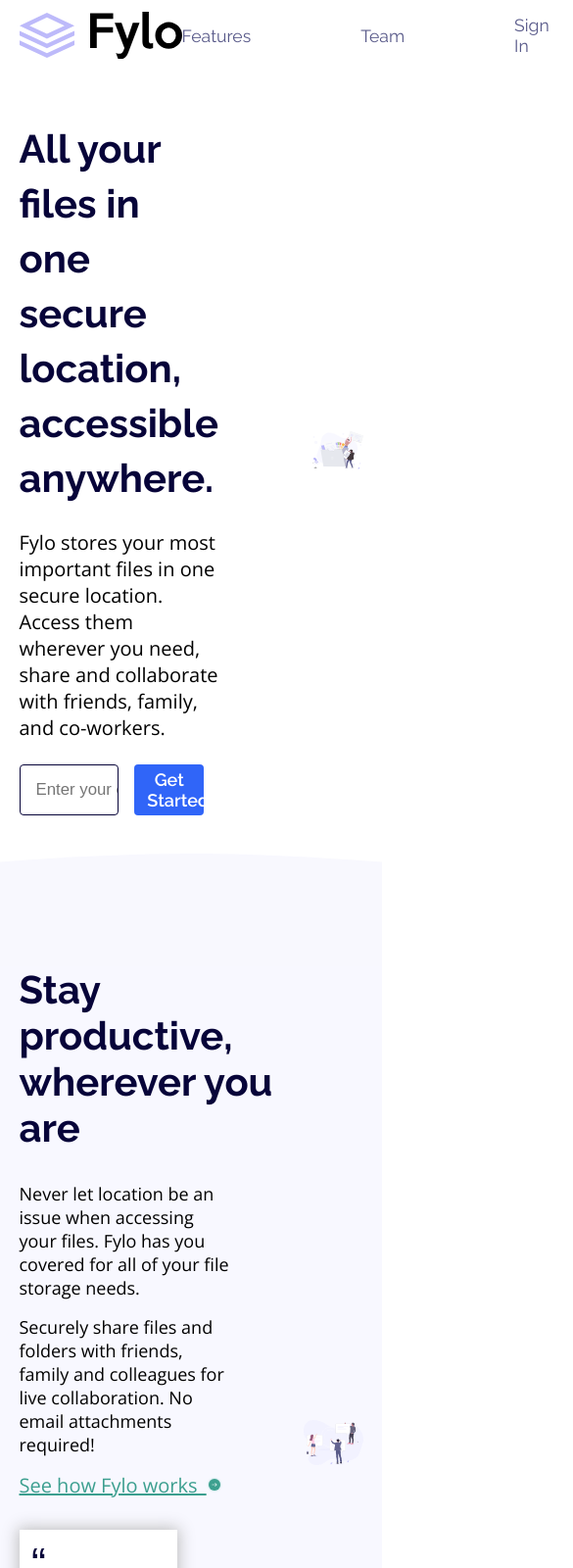
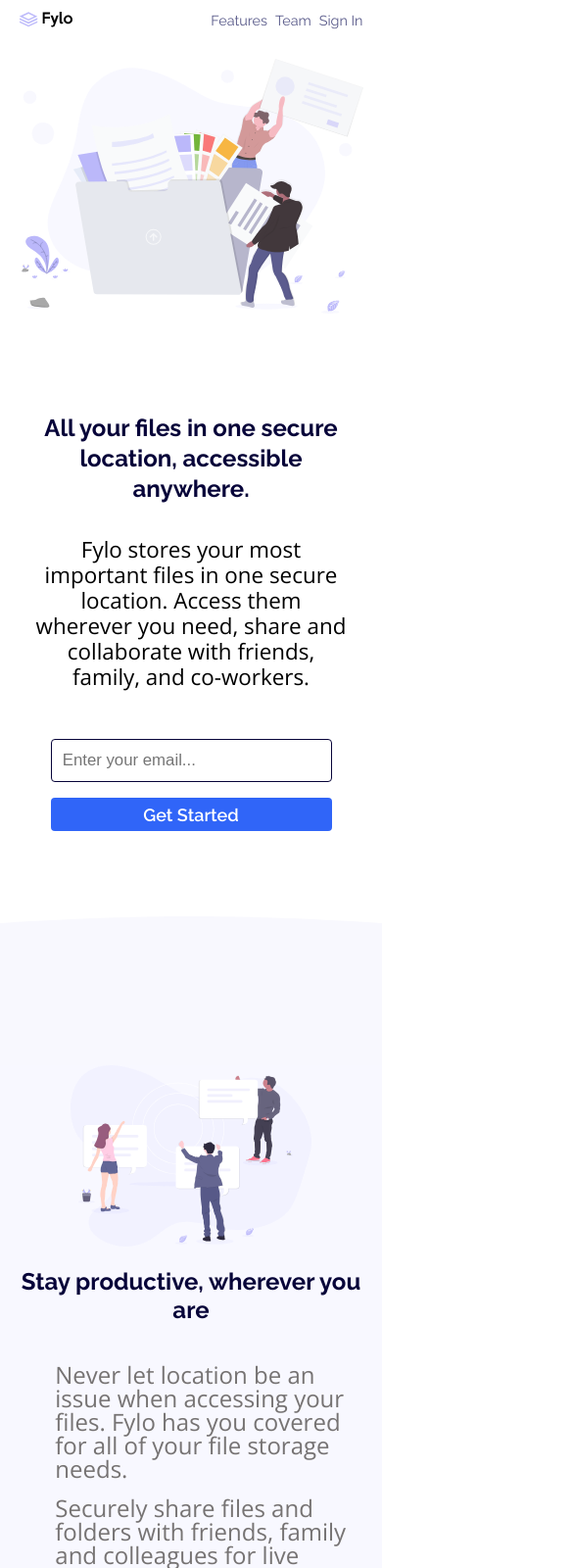
Before and after one commit to heissammy/Fylo-Landing-Page, a plain HTML site: page index.html in a window 390 px wide. Shown: the top 1600 px of the page at 98% size, 585 px wide, since content can reach past the window. Drawn offline with nearby package versions, Linux system fonts and the light colour scheme.

Commit message:
initial commit

```diff
--- a/css/main.css
+++ b/css/main.css
@@ -66,7 +66,8 @@ section {
 }
 
 .text-content {
-    font-size: 1.25rem;
+    font-size: 1.1rem;
+    line-height: 22px;
 }
 
 .section-1 .form-wrapper {
@@ -113,13 +114,15 @@ section {
     background-position: center top;
     height: 115px;
     width: 100%;
-    margin-top: 5%;
+    margin-top: 9%;
+    padding-top: 14rem;
 }
 
 .section-2 {
     background-color: hsl(240deg 100% 98.7%);
     padding-top: 0;
     gap: 1rem;
+    padding-bottom: 7rem;
 }
 
 .section-2 .heading {
@@ -142,7 +145,8 @@ section {
 }
 
 .section-2 .content-wrapper>p {
-    font-size: 1.125rem;
+    font-size: 1.1rem;
+    line-height: 1.5rem;
 }
 
 .section-2 .link {
@@ -195,11 +199,11 @@ section {
 .more-info {
     color: #fff;
     font-size: 1.8rem;
-   padding-bottom: 1rem;
+    padding-bottom: 1rem;
 }
 
 .further-details {
-   line-height: 1.8rem;
+    line-height: 1.8rem;
     color: #fff;
     font-size: 1.125rem;
 }
@@ -208,6 +212,7 @@ section {
     background-color: hsl(238, 22%, 44%);
     width: 100%;
     gap: 17rem;
+    padding-top: 7rem;
 }
 
 .section-3 .input-field2 {
@@ -224,7 +229,7 @@ section {
     width: 43%;
 }
 
-.right{
+.right {
     display: flex;
     flex-direction: column;
     gap: 10px;
@@ -249,6 +254,7 @@ footer {
     display: flex;
     flex-direction: column;
     gap: 1.5rem;
+    padding-top: 7rem;
 }
 
 .footer-1 {
@@ -265,6 +271,7 @@ footer {
 .logo-2 {
     vertical-align: middle;
     filter: brightness(0) invert(1);
+    padding-top: 1rem;
 }
 
 .first-ul {
@@ -285,3 +292,215 @@ a {
     text-decoration: none;
     color: #fff;
 }
+
+.email {
+    padding-right: 1rem;
+}
+
+.phone-number {
+    padding-right: 1rem;
+}
+
+/* ********************************************MOBILE-VIEW************************************************************ */
+
+
+@media screen and (max-width: 1300px) {
+
+    .section-2 .heading {
+        font-size: 1.8rem;
+    }
+
+    .section-1 .heading {
+        font-size: 1.9rem;
+        line-height: 1.3;
+    }
+}
+
+@media screen and (max-width: 1274px) {
+    .further-details {
+        font-size: 1rem;
+    }
+}
+
+@media screen and (max-width: 1200px) {
+    .more-info {
+        font-size: 1.5rem;
+    }
+
+    .section-1 .heading {
+        font-size: 1.5rem;
+    }
+
+    .section-3 {
+        gap: 10rem;
+    }
+
+    .section-3 .left {
+        width: 50%;
+    }
+
+    .section-3 .input-field2 {
+        width: 20rem;
+    }
+
+    .btn {
+        width: 40%;
+    }
+}
+
+@media screen and (max-width: 853px) {
+
+    .logo {
+        height: 1rem;
+    }
+
+    nav {
+        gap: 2rem;
+    }
+
+    section {
+        display: block
+    }
+
+    .section-1 {
+        display: flex;
+        flex-direction: column-reverse;
+    }
+
+    .section-1 .heading {
+        text-align: center;
+        padding: 1rem;
+    }
+
+    .section-2 .heading {
+        text-align: center;
+    }
+
+    .text-content {
+        padding: 1rem;
+        text-align: center;
+        font-size: 1.4rem;
+        line-height: 26px;
+    }
+
+    .section-1 .form-wrapper {
+        flex-direction: column;
+        padding: 2rem;
+    }
+
+    .section-1 .input-field {
+        width: 100%;
+        padding: 0.7rem;
+    }
+
+    .section-1 .btn {
+        width: 100%;
+    }
+
+    .section-1>.section-left {
+        gap: .1rem;
+    }
+
+    .section-2 {
+        display: flex;
+        flex-direction: column-reverse;
+    }
+
+    .section-2 .section-left {
+        gap: 2.5rem;
+    }
+
+    .section-2 .content-wrapper>p {
+        font-size: 24px;
+        padding-left: 2.3rem;
+        color: hsl(0deg 1.28% 45.76%);
+        font-weight: 100;
+    }
+
+    .section-2 .link {
+        display: flex;
+        justify-content: center;
+        gap: .3rem;
+        padding: 2rem;
+    }
+
+    .card {
+        align-self: center;
+        width: 70%;
+    }
+
+    .section-3 .left {
+        width: 100%;
+        text-align: center;
+    }
+
+    .further-details {
+        padding: 1rem;
+    }
+
+    .section-3 .input-field2 {
+        width: 100%;
+    }
+
+    button {
+        width: 100%;
+    }
+
+    .section-1>.section-left {
+        padding-right: 0;
+    }
+
+    .illustration-container {
+        padding-top: 9.5rem;
+    }
+
+}
+
+@media screen and (max-width : 852px) {
+    .btn {
+        width: 50%;
+    }
+
+    .section-3 {
+        padding-top: 5rem;
+        padding-bottom: 5rem;
+    }
+}
+
+@media screen and (max-width : 800px) {
+
+
+    .section-2 .content-wrapper {
+        width: 100%;
+    }
+
+}
+
+@media screen and (max-width : 500px) {
+    .section-2 .heading {
+        font-size: 1.5rem;
+    }
+
+}
+
+@media screen and (max-width : 575px) {
+    .logo-2 {
+        padding: .5rem;
+    }
+
+    .footer-wrapper {
+        flex-direction: column;
+        gap: 2rem;
+    }
+
+}
+
+@media screen and (max-width : 400px) {
+    nav {
+        gap: .5rem;
+    }
+
+    a.nav-link {
+        font-size: .9rem;
+    }
+}
--- a/index.html
+++ b/index.html
@@ -11,7 +11,7 @@
 
 <body>
     <header class="header">
-        <img class="logo" src="./images/logo.svg" alt="Flyo Logo">
+        <img class="logo" src="./images/logo.svg" alt="Fylo Logo">
         <nav>
             <a class="nav-link" href="#">Features</a>
             <a class="nav-link" href="#">Team</a>
@@ -62,7 +62,7 @@
                         <img class="card-footer-avatar " src="images/avatar-testimonial.jpg" alt="testimonial avatar">
                         <p class="card-footer-attr"><span class="bold">Kyle Burton</span><br>Founder & CEO,
                             Huddle
-                        </p>kkkkkks
+                        </p>
                     </div>
                 </blockquote>
             </div>
@@ -92,16 +92,16 @@
         </section>
 
         <footer>
-            <div class="hero-footer"><img class="logo-2" src="/images/logo.svg" alt="Flyo Logo"></div>
+            <div class="hero-footer"><img class="logo-2" src="/images/logo.svg" alt="Fylo Logo"></div>
             <div class="footer-wrapper">
                 <div class="footer-1">
                     <div class="first-img"><img src="images/icon-phone.svg" alt="icon-phone" class="phone-number">
                         <a
-                            href="#">  Phone:+1-543-123-4567
+                            href="#">Phone:+1-543-123-4567
                         </a>
                     </div>
                     <div class="second-img">
-                        <img src="images/icon-email.svg" alt="icon-email" class="email"><a href="#"> example@fylo.com</a>
+                        <img src="images/icon-email.svg" alt="icon-email" class="email"><a href="#">example@fylo.com</a>
                     </div>
                 </div>
 
```
